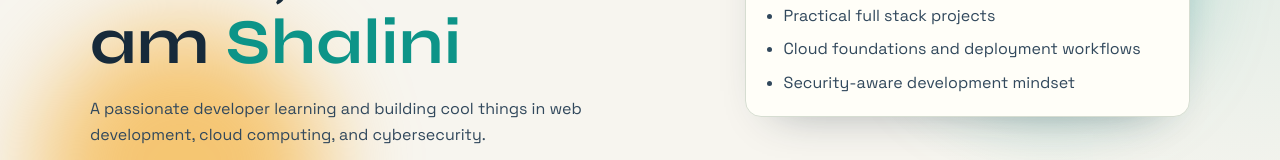
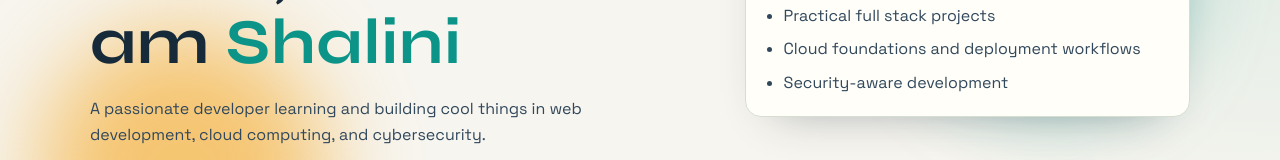
Before and after one commit to ShaliniGR05/devops_proj, a React (Vite) app: page / in a window 1280 px wide. Shown: the part 261-421 px from the top of the page. Built offline with nearby package versions, Linux system fonts and the light colour scheme.

Commit message:
changemade

```diff
--- a/src/App.jsx
+++ b/src/App.jsx
@@ -65,7 +65,7 @@ function App() {
               <ul>
                 <li>Practical full stack projects</li>
                 <li>Cloud foundations and deployment workflows</li>
-                <li>Security-aware development mindset</li>
+                <li>Security-aware development</li>
               </ul>
             </aside>
           </div>
```
